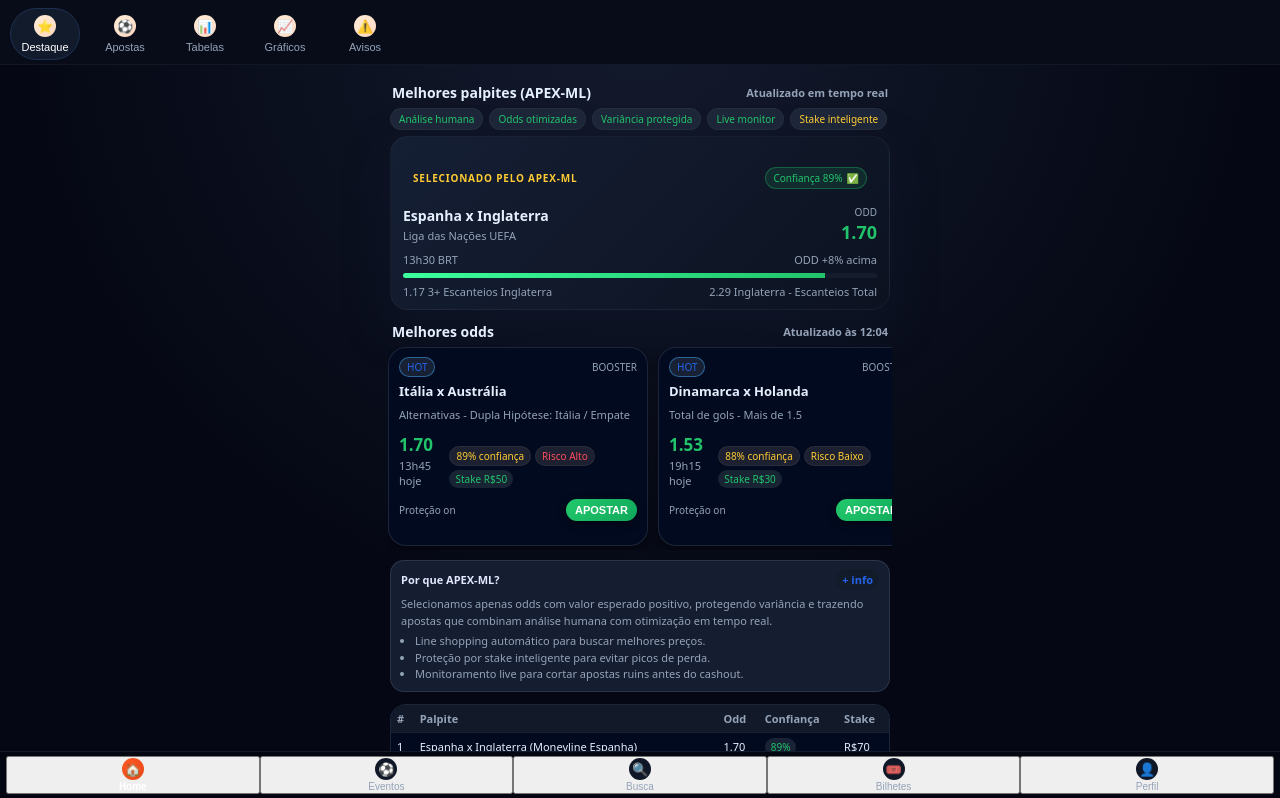
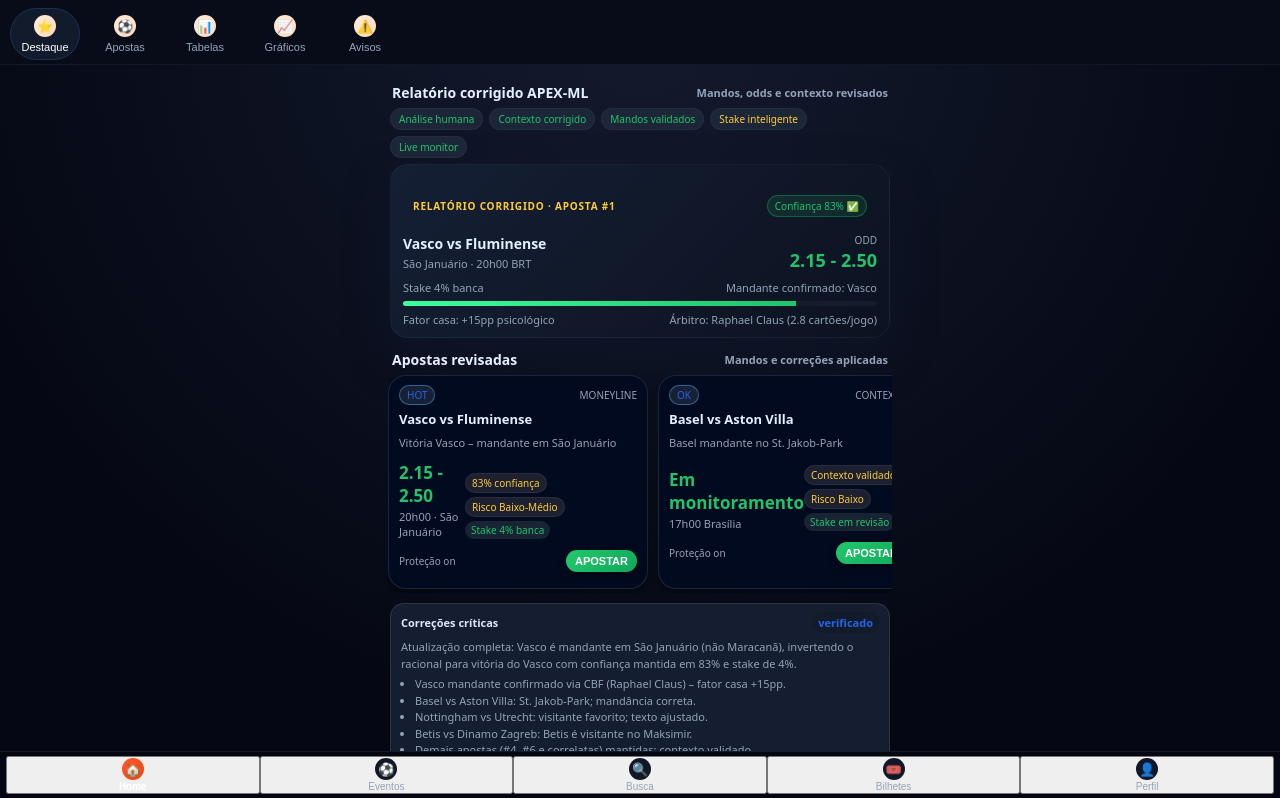
Before and after one commit to newjsouza/coridora, a React (Vite) app in the folder frontend/: page / in a window 1280 px wide. Shown: the top 798 px of the page. Built offline with nearby package versions, Linux system fonts and the light colour scheme.

Commit message:
Update betting report content and table styling

```diff
--- a/frontend/src/pages/ReportPage.tsx
+++ b/frontend/src/pages/ReportPage.tsx
@@ -11,51 +11,49 @@ export const ReportPage: React.FC = () => {
 
       <main className="page">
         <div className="section-title">
-          <span>Melhores palpites (APEX-ML)</span>
-          <span className="section-subtitle">Atualizado em tempo real</span>
+          <span>Relatório corrigido APEX-ML</span>
+          <span className="section-subtitle">Mandos, odds e contexto revisados</span>
         </div>
         <div className="chip-row">
           <span className="chip green">Análise humana</span>
-          <span className="chip green">Odds otimizadas</span>
-          <span className="chip green">Variância protegida</span>
+          <span className="chip green">Contexto corrigido</span>
+          <span className="chip green">Mandos validados</span>
+          <span className="chip orange">Stake inteligente</span>
           <span className="chip green">Live monitor</span>
-          <span className="chip orange">Stake inteligente</span>
         </div>
 
         <div className="hero-card">
           <div className="hero-header">
-            <span className="hero-label">Selecionado pelo APEX-ML</span>
-            <span className="hero-badge">
-              Confiança 89% <span aria-hidden>✅</span>
-            </span>
+            <span className="hero-label">Relatório Corrigido · Aposta #1</span>
+            <span className="hero-badge">Confiança 83% ✅</span>
           </div>
           <div className="hero-main">
             <div className="hero-teams">
-              Espanha x Inglaterra
+              Vasco vs Fluminense
               <br />
-              <small>Liga das Nações UEFA</small>
+              <small>São Januário · 20h00 BRT</small>
             </div>
             <div className="hero-odd">
               <span className="hero-odd-label">ODD</span>
-              <span className="hero-odd-value">1.70</span>
+              <span className="hero-odd-value">2.15 - 2.50</span>
             </div>
           </div>
           <div className="hero-meta">
-            <span>13h30 BRT</span>
-            <span>ODD +8% acima</span>
+            <span>Stake 4% banca</span>
+            <span>Mandante confirmado: Vasco</span>
           </div>
           <div className="hero-progress">
-            <div className="hero-progress-bar" style={{ width: "89%" }} />
+            <div className="hero-progress-bar" style={{ width: "83%" }} />
           </div>
           <div className="hero-meta" style={{ marginTop: 6 }}>
-            <span>1.17 3+ Escanteios Inglaterra</span>
-            <span>2.29 Inglaterra - Escanteios Total</span>
+            <span>Fator casa: +15pp psicológico</span>
+            <span>Árbitro: Raphael Claus (2.8 cartões/jogo)</span>
           </div>
         </div>
 
         <div className="section-title">
-          <span>Melhores odds</span>
-          <span className="section-subtitle">Atualizado às 12:04</span>
+          <span>Apostas revisadas</span>
+          <span className="section-subtitle">Mandos e correções aplicadas</span>
         </div>
 
         <div className="bets-carousel">
@@ -90,16 +88,18 @@ export const ReportPage: React.FC = () => {
 
         <details className="details" open>
           <summary>
-            Por que APEX-ML? <span>+ info</span>
+            Correções críticas <span>verificado</span>
           </summary>
           <p>
-            Selecionamos apenas odds com valor esperado positivo, protegendo variância e trazendo apostas
-            que combinam análise humana com otimização em tempo real.
+            Atualização completa: Vasco é mandante em São Januário (não Maracanã), invertendo o racional
+            para vitória do Vasco com confiança mantida em 83% e stake de 4%.
           </p>
           <ul>
-            <li>Line shopping automático para buscar melhores preços.</li>
-            <li>Proteção por stake inteligente para evitar picos de perda.</li>
-            <li>Monitoramento live para cortar apostas ruins antes do cashout.</li>
+            <li>Vasco mandante confirmado via CBF (Raphael Claus) – fator casa +15pp.</li>
+            <li>Basel vs Aston Villa: St. Jakob-Park; mandância correta.</li>
+            <li>Nottingham vs Utrecht: visitante favorito; texto ajustado.</li>
+            <li>Betis vs Dinamo Zagreb: Betis é visitante no Maksimir.</li>
+            <li>Demais apostas (#4, #6 e correlatas) mantidas; contexto validado.</li>
           </ul>
         </details>
 
@@ -121,9 +121,7 @@ export const ReportPage: React.FC = () => {
                   <td>{row.pick}</td>
                   <td>{row.odd}</td>
                   <td>
-                    <span className={`pill-status ${row.confidence === "82%" ? "red" : ""}`}>
-                      {row.confidence}
-                    </span>
+                    <span className="pill-status">{row.confidence}</span>
                   </td>
                   <td>{row.stake}</td>
                 </tr>
--- a/frontend/src/pages/TablePage.tsx
+++ b/frontend/src/pages/TablePage.tsx
@@ -31,9 +31,7 @@ export const TablePage: React.FC = () => (
                 <td>{row.pick}</td>
                 <td>{row.odd}</td>
                 <td>
-                  <span className={`pill-status ${row.confidence === "82%" ? "red" : ""}`}>
-                    {row.confidence}
-                  </span>
+                  <span className="pill-status">{row.confidence}</span>
                 </td>
                 <td>{row.stake}</td>
               </tr>
--- a/frontend/src/pages/sharedData.ts
+++ b/frontend/src/pages/sharedData.ts
@@ -22,69 +22,68 @@ export type TableRow = {
 export const betCards: BetCard[] = [
   {
     badge: "HOT",
-    type: "Booster",
-    match: "Itália x Austrália",
-    market: "Alternativas - Dupla Hipótese: Itália / Empate",
-    odd: "1.70",
-    meta: "13h45 hoje",
-    confidence: "89% confiança",
-    stake: "Stake R$50",
-    risk: "Risco Alto",
-    riskTone: "red",
+    type: "Moneyline",
+    match: "Vasco vs Fluminense",
+    market: "Vitória Vasco – mandante em São Januário",
+    odd: "2.15 - 2.50",
+    meta: "20h00 · São Januário",
+    confidence: "83% confiança",
+    stake: "Stake 4% banca",
+    risk: "Risco Baixo-Médio",
   },
   {
-    badge: "HOT",
-    type: "Booster",
-    match: "Dinamarca x Holanda",
-    market: "Total de gols - Mais de 1.5",
-    odd: "1.53",
-    meta: "19h15 hoje",
-    confidence: "88% confiança",
-    stake: "Stake R$30",
+    badge: "OK",
+    type: "Contexto",
+    match: "Basel vs Aston Villa",
+    market: "Basel mandante no St. Jakob-Park",
+    odd: "Em monitoramento",
+    meta: "17h00 Brasília",
+    confidence: "Contexto validado",
+    stake: "Stake em revisão",
     risk: "Risco Baixo",
   },
   {
-    badge: "HOT",
-    type: "Booster",
-    match: "França x Suécia",
-    market: "Resultado final - 1X2: França",
-    odd: "1.50",
-    meta: "16h30 hoje",
-    confidence: "84% confiança",
-    stake: "Stake R$40",
+    badge: "OK",
+    type: "Visitor favorito",
+    match: "Nottingham Forest vs Utrecht",
+    market: "Forest favorito mesmo visitante (Galgenwaard)",
+    odd: "Em monitoramento",
+    meta: "Local correto: Utrecht",
+    confidence: "Confiança mantida",
+    stake: "Stake em revisão",
     risk: "Risco Médio",
   },
   {
-    badge: "HOT",
-    type: "Booster",
-    match: "Noruega x Portugal",
-    market: "Total de escanteios: Mais de 10.5",
-    odd: "1.37",
-    meta: "18h00 hoje",
-    confidence: "82% confiança",
-    stake: "Stake R$60",
+    badge: "OK",
+    type: "1X2",
+    match: "Celtic vs Roma",
+    market: "Celtic mandante em Celtic Park",
+    odd: "Em monitoramento",
+    meta: "Glasgow",
+    confidence: "Contexto correto",
+    stake: "Stake em revisão",
+    risk: "Risco Baixo",
+  },
+  {
+    badge: "ALERTA",
+    type: "Visitor",
+    match: "Dinamo Zagreb vs Real Betis",
+    market: "Betis é visitante no Maksimir",
+    odd: "Em monitoramento",
+    meta: "Zagreb",
+    confidence: "Favoritismo mantido",
+    stake: "Stake em revisão",
     risk: "Risco Médio",
   },
   {
-    badge: "HOT",
-    type: "Booster",
-    match: "Alemanha x Bélgica",
-    market: "Total de gols - Mais de 1.5",
-    odd: "1.25",
-    meta: "21h15 hoje",
-    confidence: "82% confiança",
-    stake: "Stake R$70",
-    risk: "Risco Baixo",
-  },
-  {
-    badge: "HOT",
-    type: "Booster",
-    match: "Argentina x Uruguai",
-    market: "Alternativas - Dupla hipótese: Argentina / Empate",
-    odd: "1.30",
-    meta: "14h45 amanhã",
-    confidence: "86% confiança",
-    stake: "Stake R$60",
+    badge: "OK",
+    type: "Neutro",
+    match: "Flamengo vs Pyramids",
+    market: "Ahmad Bin Ali Stadium (campo neutro)",
+    odd: "Em monitoramento",
+    meta: "Catar",
+    confidence: "Contexto correto",
+    stake: "Stake em revisão",
     risk: "Risco Baixo",
   },
 ];
@@ -92,30 +91,44 @@ export const betCards: BetCard[] = [
 export const tableRows: TableRow[] = [
   {
     id: 1,
-    pick: "Espanha x Inglaterra (Moneyline Espanha)",
-    odd: "1.70",
-    confidence: "89%",
-    stake: "R$70",
+    pick: "Vasco vs Fluminense (Moneyline Vasco)",
+    odd: "2.15 - 2.50",
+    confidence: "83%",
+    stake: "4% banca",
   },
   {
     id: 2,
-    pick: "Itália x Austrália (Dupla Hipótese Itália/Empate)",
-    odd: "1.70",
-    confidence: "88%",
-    stake: "R$50",
+    pick: "Basel vs Aston Villa (Basel mandante St. Jakob-Park)",
+    odd: "Em monitoramento",
+    confidence: "Validado",
+    stake: "Revisão",
   },
   {
     id: 3,
-    pick: "França x Suécia (França)",
-    odd: "1.50",
-    confidence: "84%",
-    stake: "R$40",
+    pick: "Nottingham Forest vs Utrecht (Forest favorito visitante)",
+    odd: "Em monitoramento",
+    confidence: "Mantida",
+    stake: "Revisão",
   },
   {
     id: 4,
-    pick: "Alemanha x Bélgica (Mais de 1.5 gols)",
-    odd: "1.25",
-    confidence: "82%",
-    stake: "R$70",
+    pick: "Celtic vs Roma (Celtic Park)",
+    odd: "Em monitoramento",
+    confidence: "Contexto OK",
+    stake: "Revisão",
+  },
+  {
+    id: 5,
+    pick: "Dinamo Zagreb vs Betis (Betis visitante)",
+    odd: "Em monitoramento",
+    confidence: "Favorito",
+    stake: "Revisão",
+  },
+  {
+    id: 6,
+    pick: "Flamengo vs Pyramids (Neutro no Catar)",
+    odd: "Em monitoramento",
+    confidence: "Contexto OK",
+    stake: "Revisão",
   },
 ];
```
